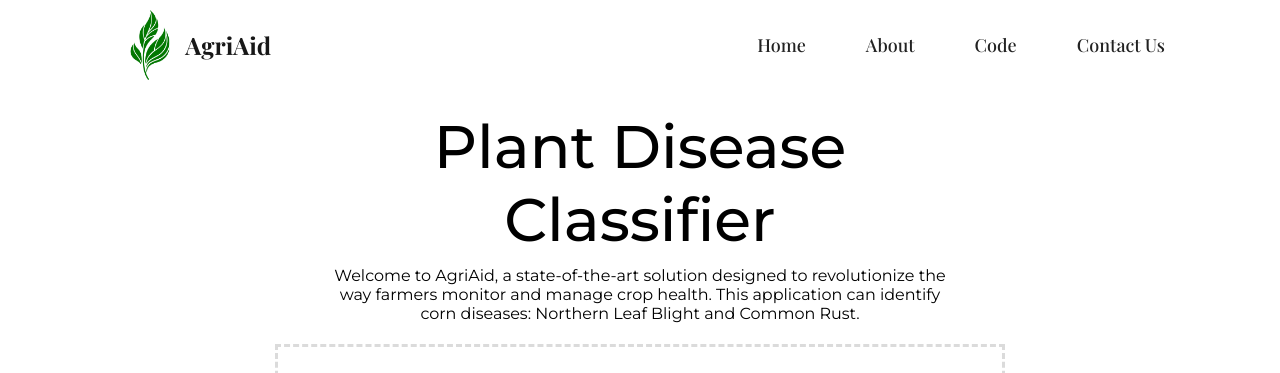
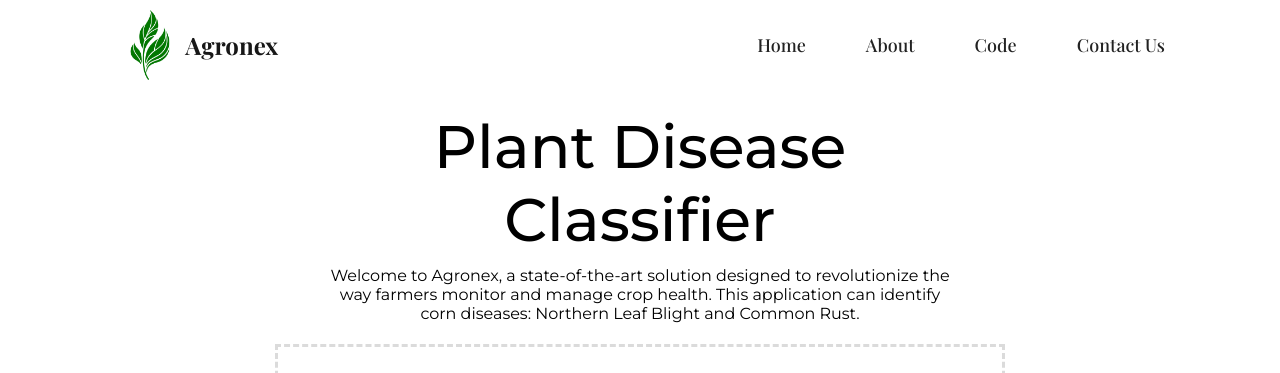
Before and after one commit to brentibanez331/plant-disease-classification, a React (Create React App) app in the folder frontend/: page / in a window 1280 px wide. Shown: the top 373 px of the page. Built offline with nearby package versions, Linux system fonts and the light colour scheme.

Commit message:
misc: Update product name

```diff
--- a/frontend/public/index.html
+++ b/frontend/public/index.html
@@ -27,7 +27,7 @@
       work correctly both with client-side routing and a non-root public URL.
       Learn how to configure a non-root public URL by running `npm run build`.
     -->
-    <title>AgriAid</title>
+    <title>Agronex</title>
   </head>
   <body>
     <noscript>You need to enable JavaScript to run this app.</noscript>
--- a/frontend/src/components/Hero.js
+++ b/frontend/src/components/Hero.js
@@ -5,7 +5,7 @@ function Hero() {
     return (
         <div className='hero-container'>
             <h1>Plant Disease Classifier</h1>
-            <p>Welcome to AgriAid, a state-of-the-art solution designed to revolutionize the way farmers monitor and manage crop health. This application can identify corn diseases: Northern Leaf Blight and Common Rust.</p>
+            <p>Welcome to Agronex, a state-of-the-art solution designed to revolutionize the way farmers monitor and manage crop health. This application can identify corn diseases: Northern Leaf Blight and Common Rust.</p>
         </div>
     )
 }
--- a/frontend/src/components/Navbar.js
+++ b/frontend/src/components/Navbar.js
@@ -14,7 +14,7 @@ function Navbar() {
         <div className='navbar-container'>
           <Link to="/" className="navbar-logo">
             <img src={logo} />
-            AgriAid
+            Agronex
           </Link>
           <div className='menu-icon' onClick={handleClick}>
             <i className={click ? 'fas fa-times' : 'fas fa-bars'} />
```
